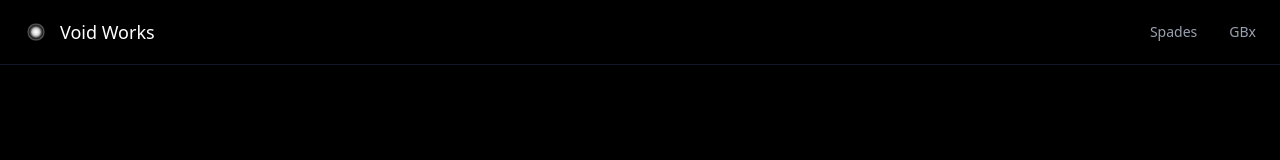
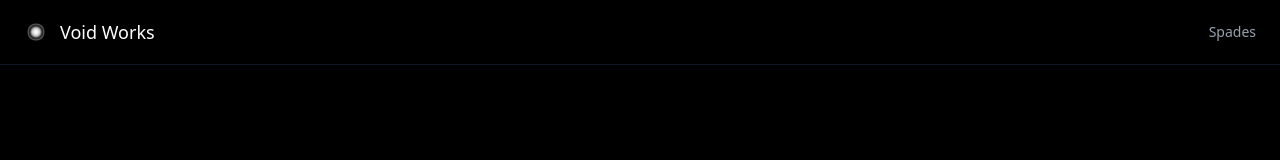
Before and after one commit to AstroYenz/void-works, a Next.js app: page / in a window 1280 px wide. Shown: the top 160 px of the page. Built offline with nearby package versions, Linux system fonts and the light colour scheme.

Commit message:
Remove item from header

```diff
--- a/src/components/header.tsx
+++ b/src/components/header.tsx
@@ -29,16 +29,6 @@ function Header(): React.ReactNode {
           >
             Spades
           </a>
-          <a
-            href="https://gbx.io"
-            className="text-gray-400 hover:text-white transition-colors text-sm"
-            target="_blank"
-            rel="noopener noreferrer"
-            title="Visit GBx - Dosing with precision and care (Launching Soon)"
-            aria-label="Visit our GBx app (Launching Soon)"
-          >
-            GBx
-          </a>
         </nav>
       </div>
     </header>
```
